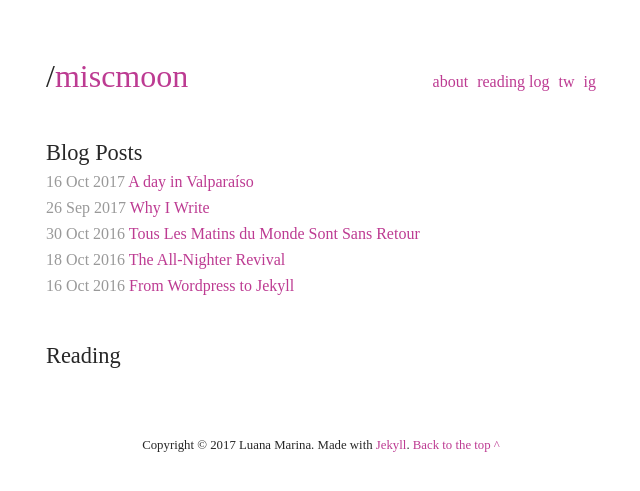
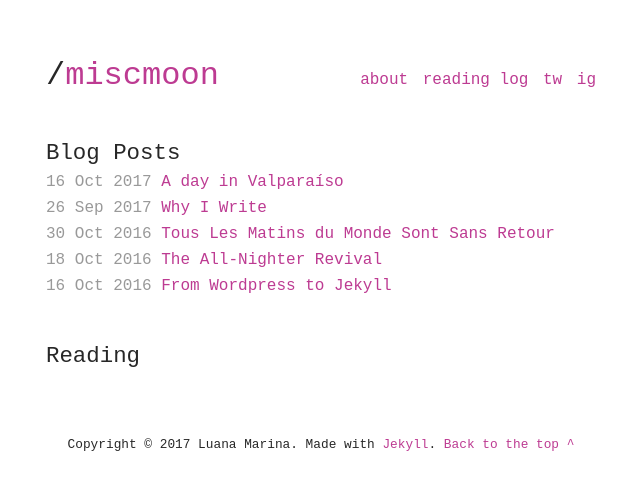
Before and after one commit to miscmoon/miscmoon.github.io, a Jekyll site: the page built from index.html, in a window 1280 px wide. Shown: the top 491 px of the page, without its empty margins (319-959 px from the left). Built offline with Jekyll 4.4.1, drawn with Linux system fonts in a browser that asks for light colours.

Commit message:
Removed js from index

```diff
--- a/assets/css/main.scss
+++ b/assets/css/main.scss
@@ -7,7 +7,7 @@
 body {
 	color: $color-black;
 	background: $color-white;
-	font-family: Inconsolata;
+	font-family: 'Inconsolata', monospace;
 	font-size: 100%;
 	font-weight: 400;
 }
@@ -130,7 +130,7 @@ img {
 
 	h1 {
 		font-size: 2em;
-		font-family: Inconsolata;
+		font-family: 'Inconsolata', monospace;
 		margin-bottom: 0;
 	}
 
@@ -138,7 +138,7 @@ img {
 		margin-top: 10px;
 		li {
 			display: inline;
-			font-family: Inconsolata;
+			font-family: 'Inconsolata', monospace;
 			padding: 0;
 			padding-left: 5px;
 		}
@@ -162,7 +162,7 @@ img {
 	padding-bottom: 30px;
 	h1 {
 		font-size: 1.4em;
-		font-family: Inconsolata;
+		font-family: 'Inconsolata', monospace;
 		margin-bottom: 5px;
 	}
 }
@@ -180,7 +180,7 @@ img {
 		h1 {
 			display: inline-block;
 			font-size: 1.25em;
-			font-family: Inconsolata;
+			font-family: 'Inconsolata', monospace;
 			padding-right: 10px;
 			padding-bottom: 2px;
 			text-decoration: none;
@@ -198,7 +198,7 @@ img {
 		padding-top: 20px;
 		h1 {
 			font-size: 1.25em;
-			font-family: Inconsolata;
+			font-family: 'Inconsolata', monospace;
 			margin-top: 50px;
 			margin-bottom: 10px;
 			font-weight: 700;
@@ -207,7 +207,7 @@ img {
 
 		h2 {
 			font-size: 1.07em;
-			font-family: Inconsolata;
+			font-family: 'Inconsolata', monospace;
 			margin-top: 50px;
 			margin-bottom: 5px;
 			font-weight: 700;
@@ -329,7 +329,7 @@ img {
 .about {
 	&__title {
 		font-size: 1.25em;
-		font-family: Inconsolata;
+		font-family: 'Inconsolata', monospace;
 		margin-top: 20px;
 		margin-bottom: 10px;
 	}
@@ -338,7 +338,7 @@ img {
 		margin-top: 20px;
 		h1 {
 			font-size: 1.2em;
-			font-family: Inconsolata;
+			font-family: 'Inconsolata', monospace;
 			font-style: italic;
 			margin-top: 30px;
 			margin-bottom: 5px;
--- a/index.html
+++ b/index.html
@@ -44,4 +44,3 @@ layout: default
 <div class="footer">
     Copyright © 2017 Luana Marina. Made with <a href="http://jekyllrb.com/">Jekyll</a>. <a href="#top">Back to the top ^</a>
 </div>
-<script src="/assets/js/main.js"></script>
```
